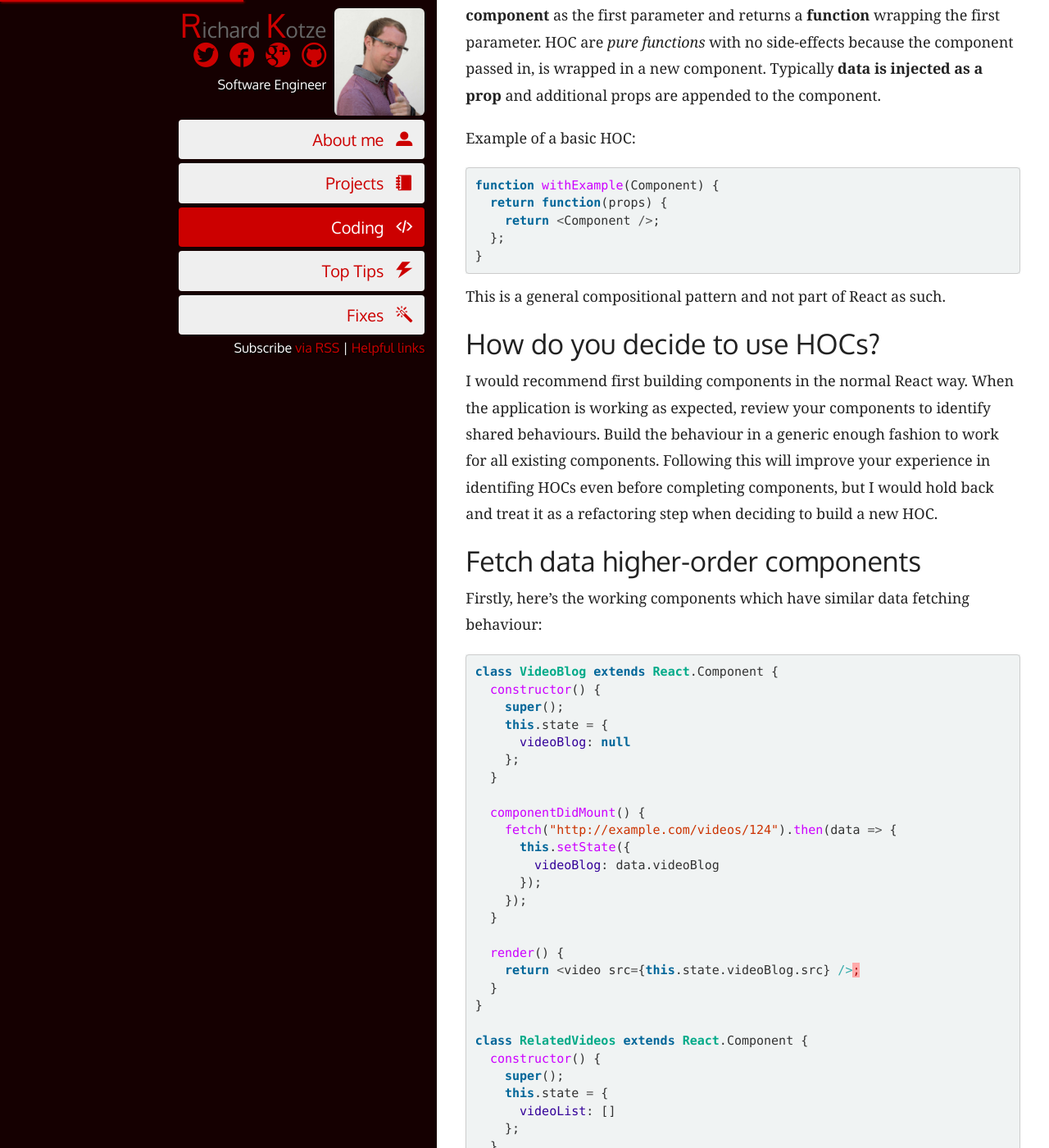
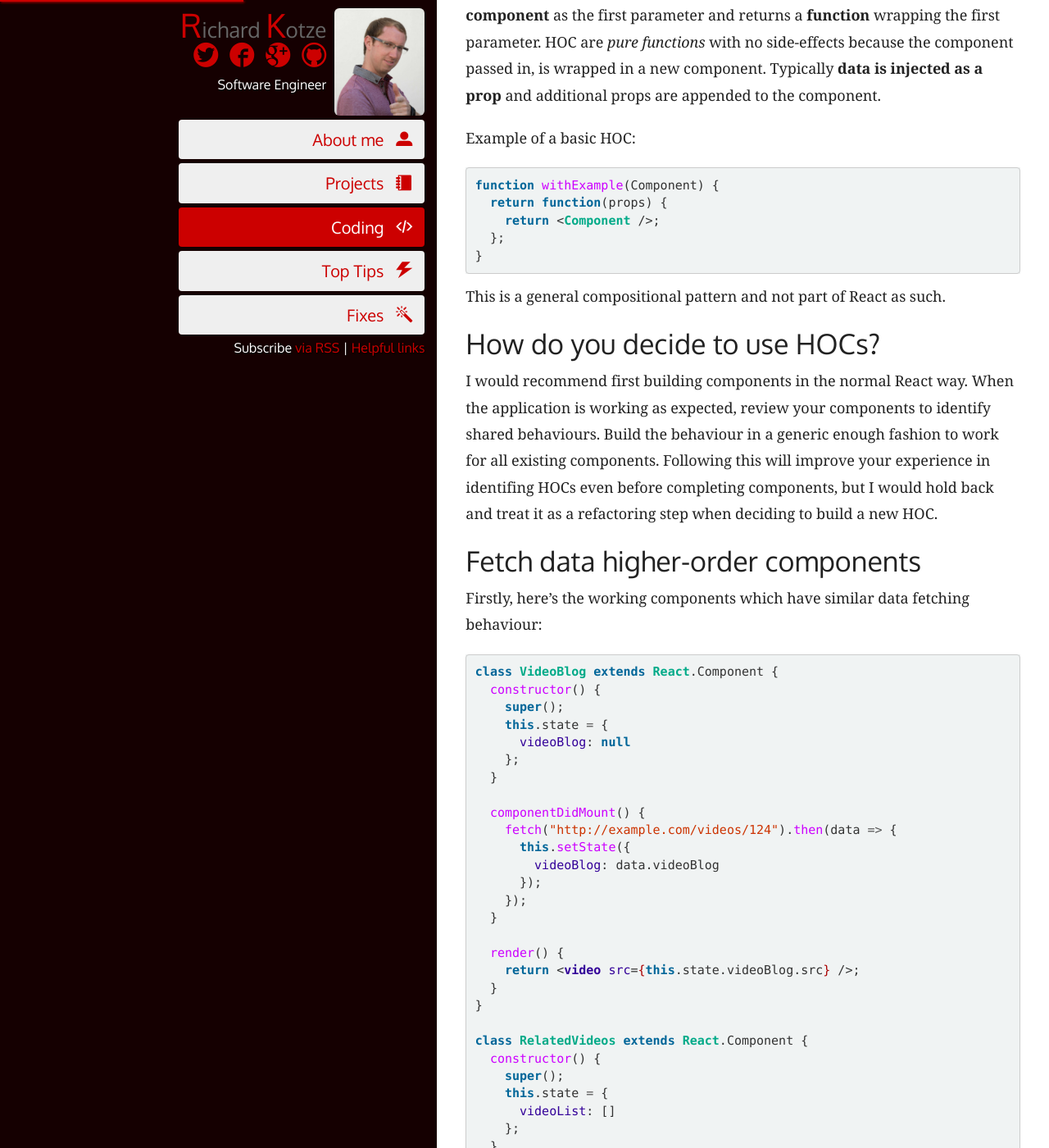
Before and after one commit to rkotze/rkotze.github.io, a Jekyll site: the page built from _posts/2018-01-16-high-order-components.md, in a window 1280 px wide and 1400 px high, scrolled down 949 px. Shown: the whole window at 82% size. Built offline with Jekyll 4.4.1, drawn with Linux system fonts in a browser that asks for light colours; comment, search, counter and statistics services are not loaded.

Commit message:
jsx syntax highlighting for hoc

````diff
--- a/_posts/2018-01-16-high-order-components.md
+++ b/_posts/2018-01-16-high-order-components.md
@@ -25,7 +25,7 @@
 
 Example of a basic HOC:
 
-```javascript
+```jsx
 function withExample(Component) {
   return function(props) {
     return <Component />;
@@ -43,7 +43,7 @@
 
 Firstly, here's the working components which have similar data fetching behaviour:
 
-```javascript
+```jsx
 class VideoBlog extends React.Component {
   constructor() {
     super();
@@ -93,7 +93,7 @@
 
 What will the above components look like when wrapped in `withFetch` HOC?
 
-```javascript
+```jsx
 const VideoBlog = withFetch(VideoBlogView, "http://example.com/videos/124");
 const RelatedVideo = withFetch(
   RelatedVideoView,
@@ -109,7 +109,7 @@
 
 The `withFetch` HOC looks like this:
 
-```javascript
+```jsx
 function withFetch(WrapComponent, request) {
   class WithFetch extends React.Component {
     constructor() {
````
